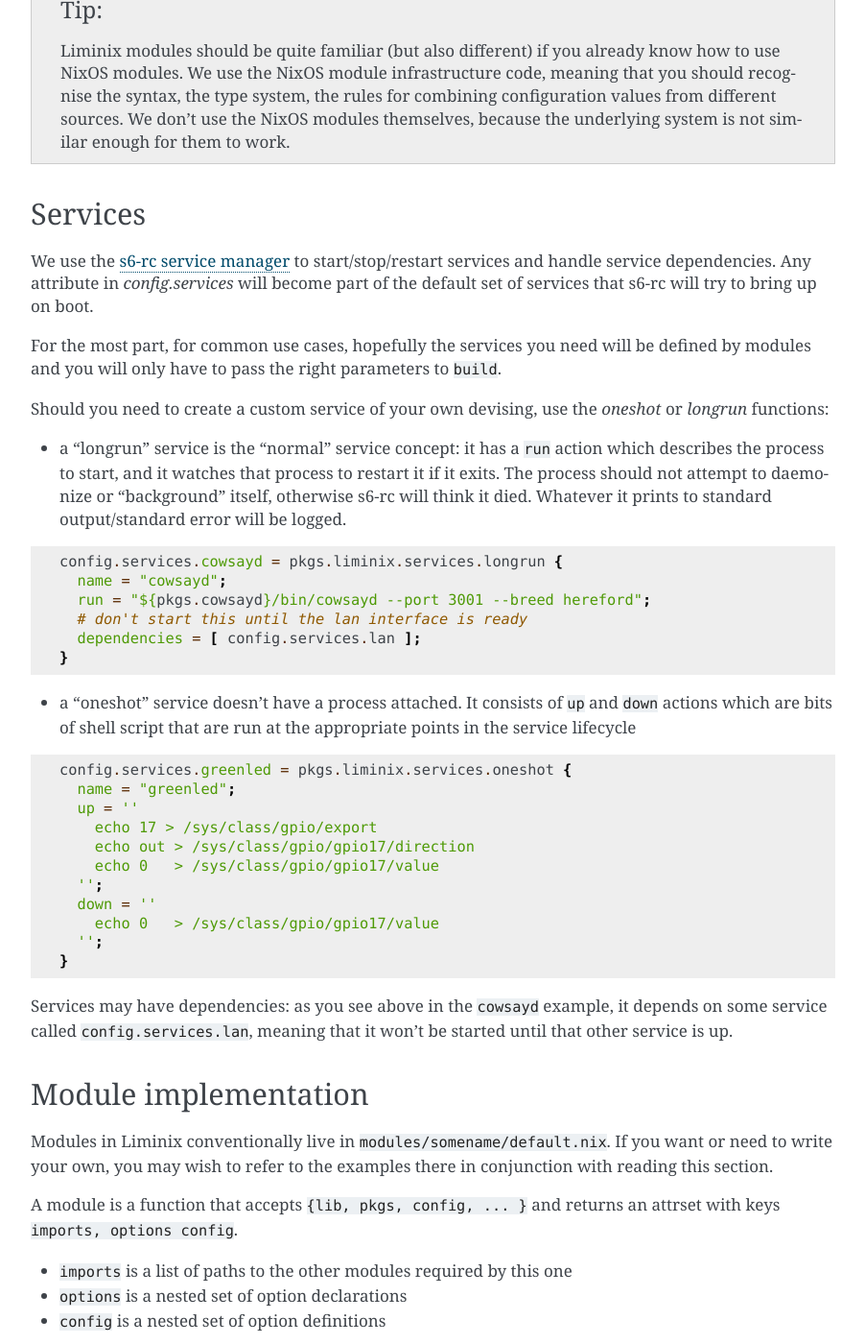
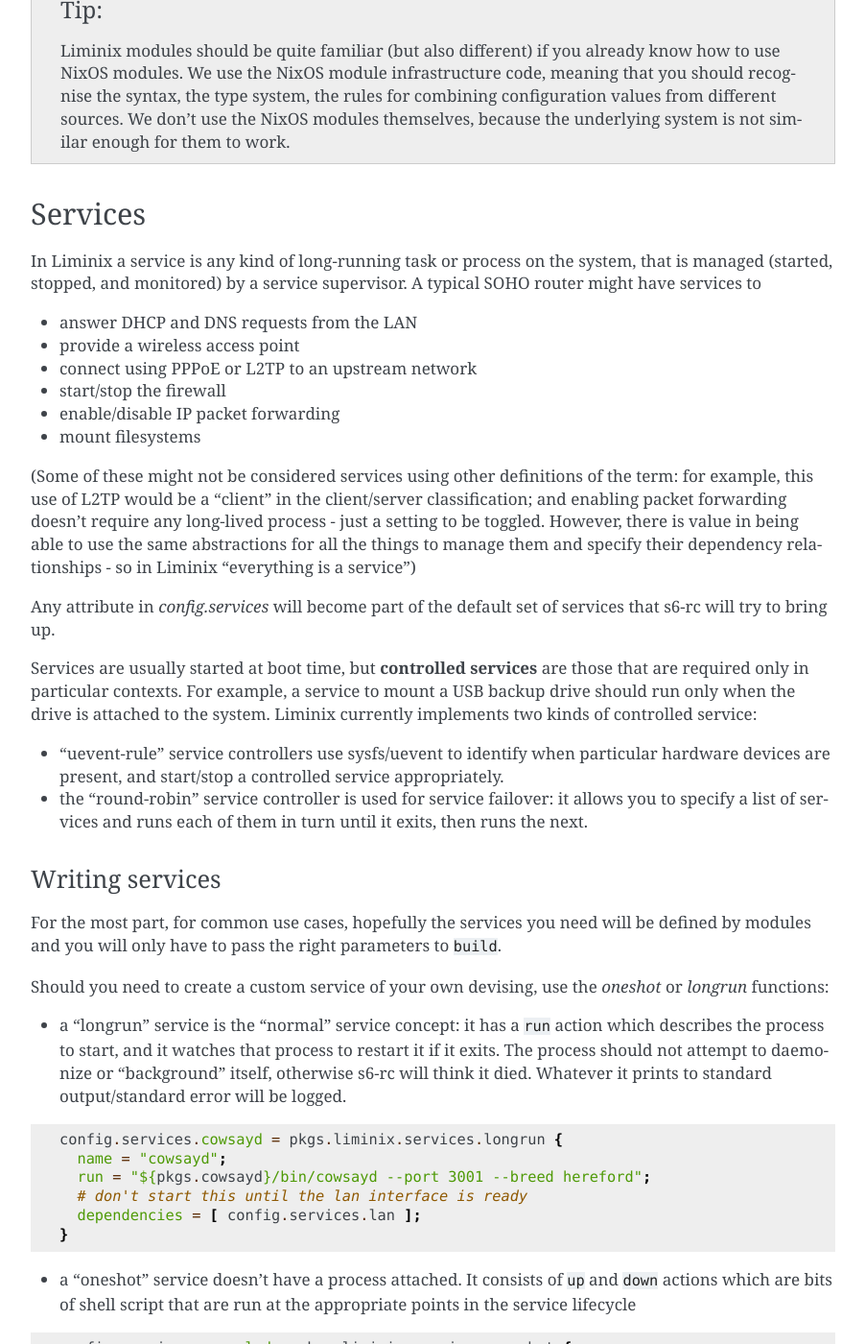
Before and after one commit to telent/liminix, a Sphinx documentation site: the page built from doc/configuration.rst, in a window 1280 px wide and 1400 px high, scrolled down 1155 px. Shown: the whole window at 96% size, without its empty margins (282-1184 px from the left). Built offline with Sphinx 7.4.7, drawn with Linux system fonts in a browser that asks for light colours; pages that are not in the unit, such as notebooks, are missing from menus.

Commit message:
some notes on controlled services

```diff
--- a/doc/configuration.rst
+++ b/doc/configuration.rst
@@ -72,10 +72,46 @@
 Services
 ********
 
-We use the `s6-rc service manager <https://www.skarnet.org/software/s6-rc/overview.html>`_  to start/stop/restart services and handle
-service dependencies. Any attribute in `config.services` will become
-part of the default set of services that s6-rc will try to bring up on
-boot.
+In Liminix a service is any kind of long-running task or process on
+the system, that is managed (started, stopped, and monitored) by a
+service supervisor.  A typical SOHO router might have services to
+
+* answer DHCP and DNS requests from the LAN
+* provide a wireless access point
+* connect using PPPoE or L2TP to an upstream network
+* start/stop the firewall
+* enable/disable IP packet forwarding
+* mount filesystems
+
+(Some of these might not be considered services using other definitions
+of the term: for example, this use of L2TP would be a "client" in the
+client/server classification; and enabling packet forwarding doesn't
+require any long-lived process - just a setting to be toggled.
+However, there is value in being able to use the same abstractions for
+all the things to manage them and specify their dependency
+relationships - so in Liminix "everything is a service")
+
+Any attribute in `config.services` will become part of the default set
+of services that s6-rc will try to bring up.
+
+Services are usually started at boot time, but **controlled services**
+are those that are required only in particular contexts.  For example,
+a service to mount a USB backup drive should run only when the drive
+is attached to the system. Liminix currently implements two kinds of
+controlled service:
+
+* "uevent-rule" service controllers use sysfs/uevent to identify when
+  particular hardware devices are present, and start/stop a controlled
+  service appropriately.
+
+* the "round-robin" service controller is used for service failover:
+  it allows you to specify a list of services and runs each of them
+  in turn until it exits, then runs the next.
+
+
+
+Writing services
+================
 
 For the most part, for common use cases, hopefully the services you
 need will be defined by modules and you will only have to pass the
```
